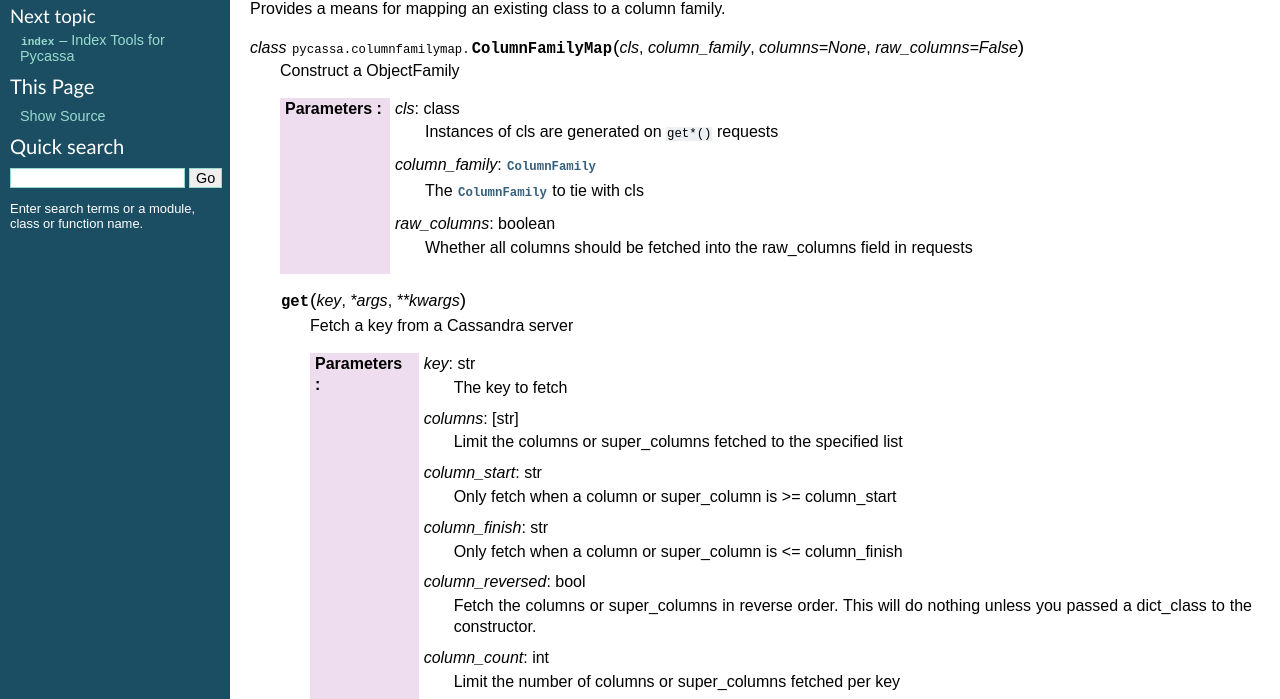
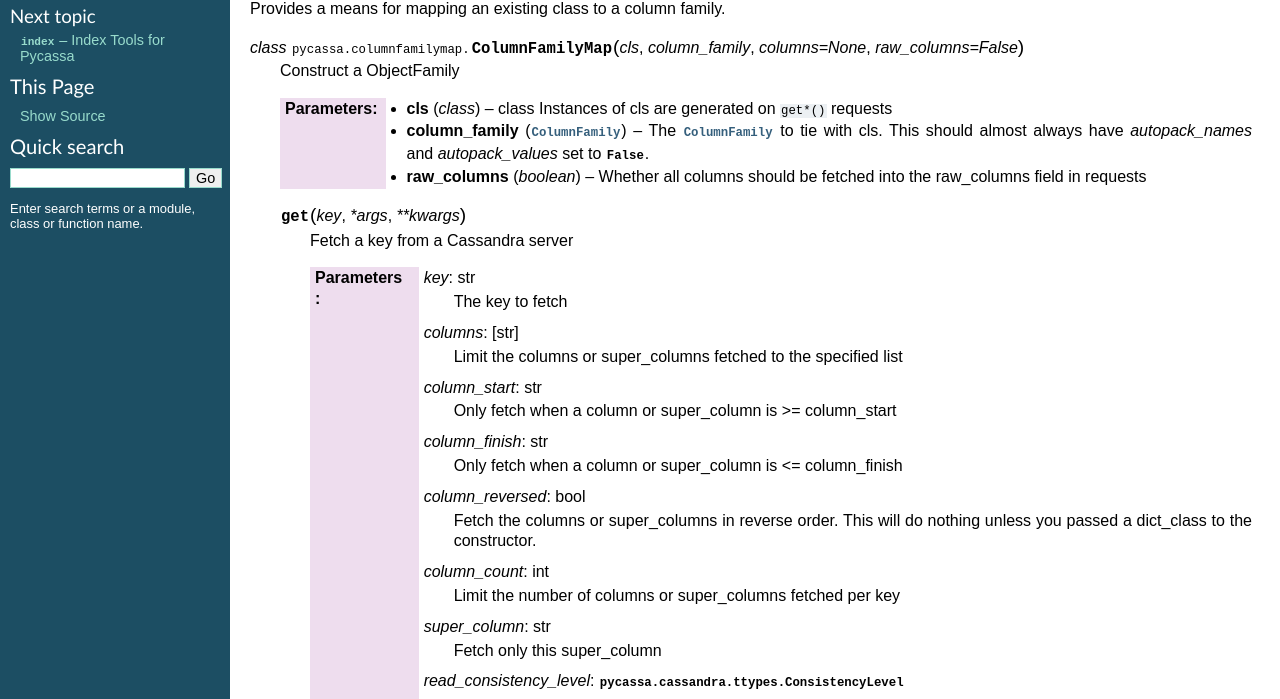
Before and after one commit to pycassa/pycassa, a plain HTML site: page api/pycassa/columnfamilymap.html in a window 1280 px wide. Shown: the part 93-792 px from the top of the page. Drawn offline with Linux system fonts and the light colour scheme.

Commit message:
Documentation update

```diff
--- a/api/pycassa/columnfamilymap.html
+++ b/api/pycassa/columnfamilymap.html
@@ -64,18 +64,15 @@
 <col class="field-name" />
 <col class="field-body" />
 <tbody valign="top">
-<tr class="field"><th class="field-name">Parameters :</th><td class="field-body"><dl class="first last docutils">
-<dt><cite>cls</cite>: class</dt>
-<dd><p class="first last">Instances of cls are generated on <tt class="docutils literal"><span class="pre">get*()</span></tt> requests</p>
-</dd>
-<dt><cite>column_family</cite>: <a class="reference internal" href="columnfamily.html#pycassa.columnfamily.ColumnFamily" title="pycassa.columnfamily.ColumnFamily"><tt class="xref py py-class docutils literal"><span class="pre">ColumnFamily</span></tt></a></dt>
-<dd><p class="first last">The <a class="reference internal" href="columnfamily.html#pycassa.columnfamily.ColumnFamily" title="pycassa.columnfamily.ColumnFamily"><tt class="xref py py-class docutils literal"><span class="pre">ColumnFamily</span></tt></a> to tie with cls</p>
-</dd>
-<dt><cite>raw_columns</cite>: boolean</dt>
-<dd><p class="first last">Whether all columns should be fetched into the raw_columns field in
-requests</p>
-</dd>
-</dl>
+<tr class="field"><th class="field-name">Parameters:</th><td class="field-body"><ul class="first last simple">
+<li><strong>cls</strong> (<em>class</em>) &#8211; class
+Instances of cls are generated on <tt class="docutils literal"><span class="pre">get*()</span></tt> requests</li>
+<li><strong>column_family</strong> (<a class="reference internal" href="columnfamily.html#pycassa.columnfamily.ColumnFamily" title="pycassa.columnfamily.ColumnFamily"><tt class="xref py py-class docutils literal"><span class="pre">ColumnFamily</span></tt></a>) &#8211; The <a class="reference internal" href="columnfamily.html#pycassa.columnfamily.ColumnFamily" title="pycassa.columnfamily.ColumnFamily"><tt class="xref py py-class docutils literal"><span class="pre">ColumnFamily</span></tt></a> to tie with cls.
+This should almost always have <cite>autopack_names</cite> and
+<cite>autopack_values</cite> set to <tt class="xref docutils literal"><span class="pre">False</span></tt>.</li>
+<li><strong>raw_columns</strong> (<em>boolean</em>) &#8211; Whether all columns should be fetched into the raw_columns field in
+requests</li>
+</ul>
 </td>
 </tr>
 </tbody>
@@ -376,10 +373,10 @@ any read operation</p>
         <div class="sphinxsidebarwrapper">
   <h4>Previous topic</h4>
   <p class="topless"><a href="columnfamily.html"
-                        title="previous chapter"><tt class="docutils literal docutils literal"><span class="pre">columnfamily</span></tt> &#8211; Column Family</a></p>
+                        title="previous chapter"><tt class="docutils literal"><span class="pre">columnfamily</span></tt> &#8211; Column Family</a></p>
   <h4>Next topic</h4>
   <p class="topless"><a href="index.html"
-                        title="next chapter"><tt class="docutils literal docutils literal"><span class="pre">index</span></tt> &#8211; Index Tools for Pycassa</a></p>
+                        title="next chapter"><tt class="docutils literal"><span class="pre">index</span></tt> &#8211; Index Tools for Pycassa</a></p>
   <h3>This Page</h3>
   <ul class="this-page-menu">
     <li><a href="../../sources/api/pycassa/columnfamilymap.txt"
@@ -422,7 +419,6 @@ any read operation</p>
       </ul>
     </div>
     <div class="footer">
-        &copy; Copyright .
       Created using <a href="http://sphinx.pocoo.org/">Sphinx</a> 1.0.3.
     </div>
   </body>
```
Also changed, not shown: api/index.html (+0 -1 lines), api/pycassa/batch.html (+0 -1 lines), api/pycassa/columnfamily.html (+3 -4 lines), api/pycassa/connection.html (+0 -1 lines), api/pycassa/index.html (+0 -1 lines), api/pycassa/logging/pycassa_logger.html (+0 -1 lines), api/pycassa/pool.html (+0 -1 lines), api/pycassa/types.html (+0 -1 lines), changelog.html (+0 -1 lines), example/index.html (+0 -1 lines), genindex.html (+0 -1 lines), index.html (+0 -1 lines), installation.html (+0 -1 lines), py-modindex.html (+0 -1 lines), 4 more files, 1 other file.
